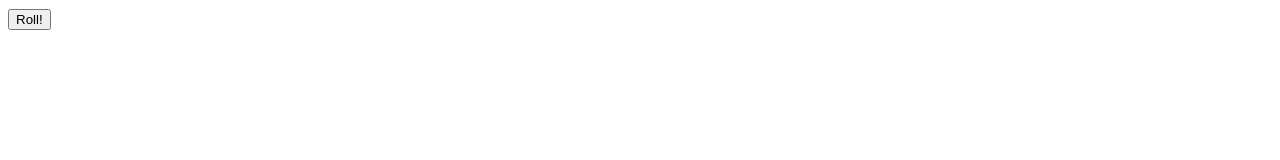
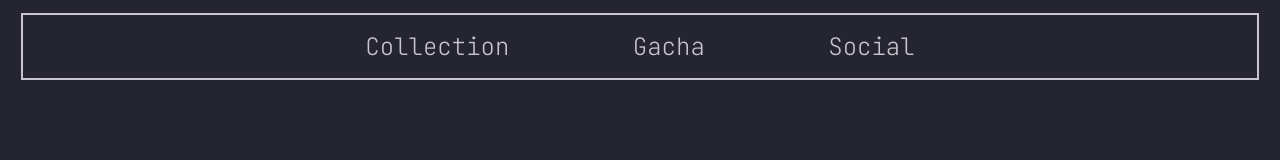
Before and after one commit to toralol/ukmeleegacha, a website: page index.html in a window 1280 px wide. Drawn offline with Linux system fonts and the light colour scheme.

Commit message:
basic styling progress, sparrow-raven sync for workspace change

```diff
--- a/index.html
+++ b/index.html
@@ -23,7 +23,15 @@
         <script type="text/javascript" src="app.js" async defer></script>
 
         <!-- <input type="number" id="playerId"> -->
-        <input type="button" value="Roll!" onclick="returnChar()">
-        <h1 id="playerName" style="white-space: pre-wrap;"></h1>
+        <!-- <input type="button" value="Roll!" onclick="returnChar()">
+        <h1 id="playerName" style="white-space: pre-wrap;"></h1> -->
+
+        <div id="maindiv">
+            <div id="header">
+                <div id="headersegment"><h1>Collection</h1></div>
+                <div id="headersegment"><h1>Gacha</h1></div>
+                <div id="headersegment"><h1>Social</h1></div>
+            </div>
+        </div>
     </body>
 </html>
--- a/style.css
+++ b/style.css
@@ -1,5 +1,38 @@
 @import url('https://fonts.googleapis.com/css2?family=JetBrains+Mono:ital,wght@0,100..800;1,100..800&display=swap');
+
+:root {
+    --background-color: #24252f;
+    --accent-color: #C7C6CF;
+}
 
 body {
     font-family: "Jetbrains Mono", monospace;
+    color: var(--accent-color);
+    background-color: var(--background-color);
 }
+
+h1 {
+    font-weight: 200;
+    font-size:x-large;
+}
+
+h1:hover {
+    text-shadow: #C7C6CF 0 0 3px;
+}
+
+#maindiv {
+    margin: 1%;
+}
+
+#header{
+    border-color: var(--accent-color);
+    border: 2px solid;
+    text-align: center;
+    display: flex;
+    justify-content: center;
+}
+
+#headersegment{
+    padding-left: 5%;
+    padding-right: 5%;
+}
```
